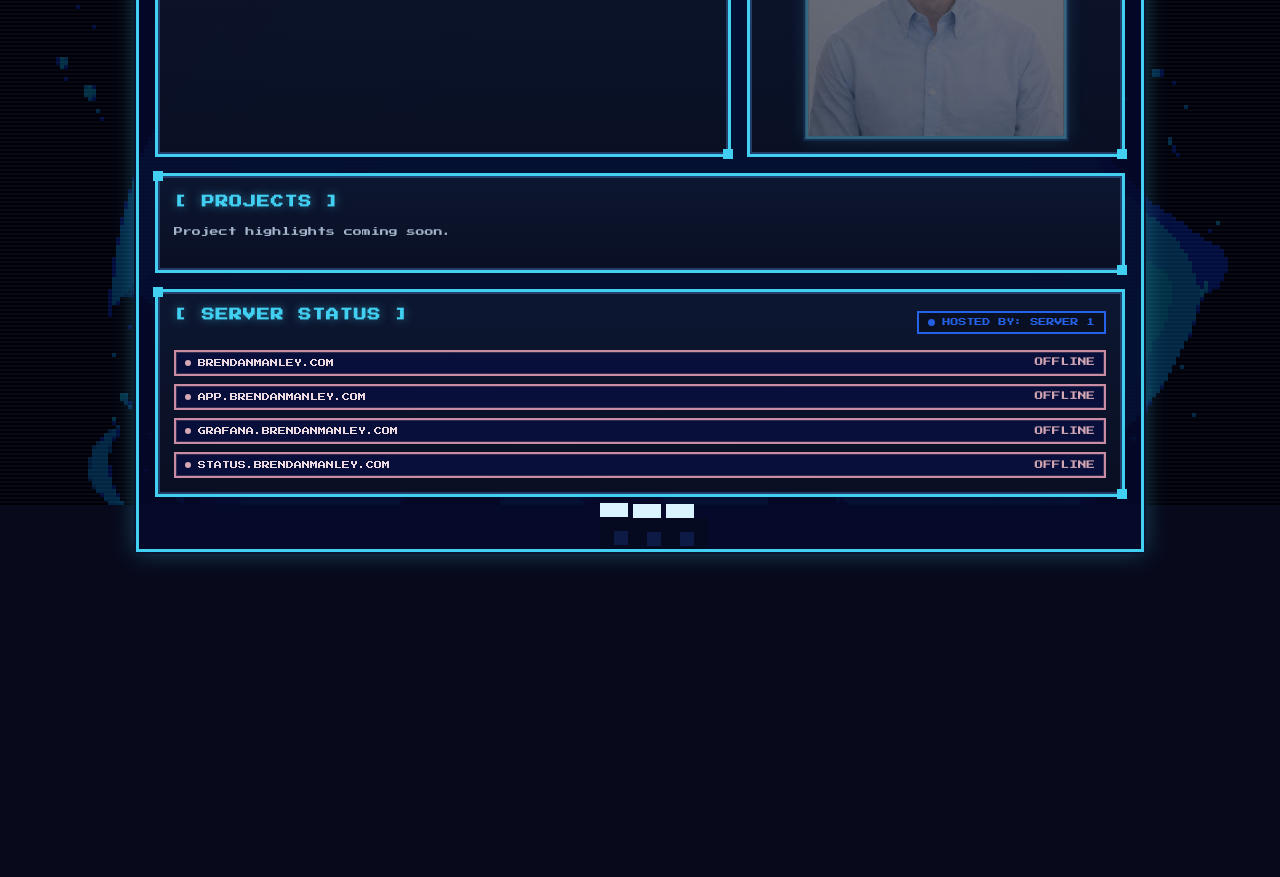
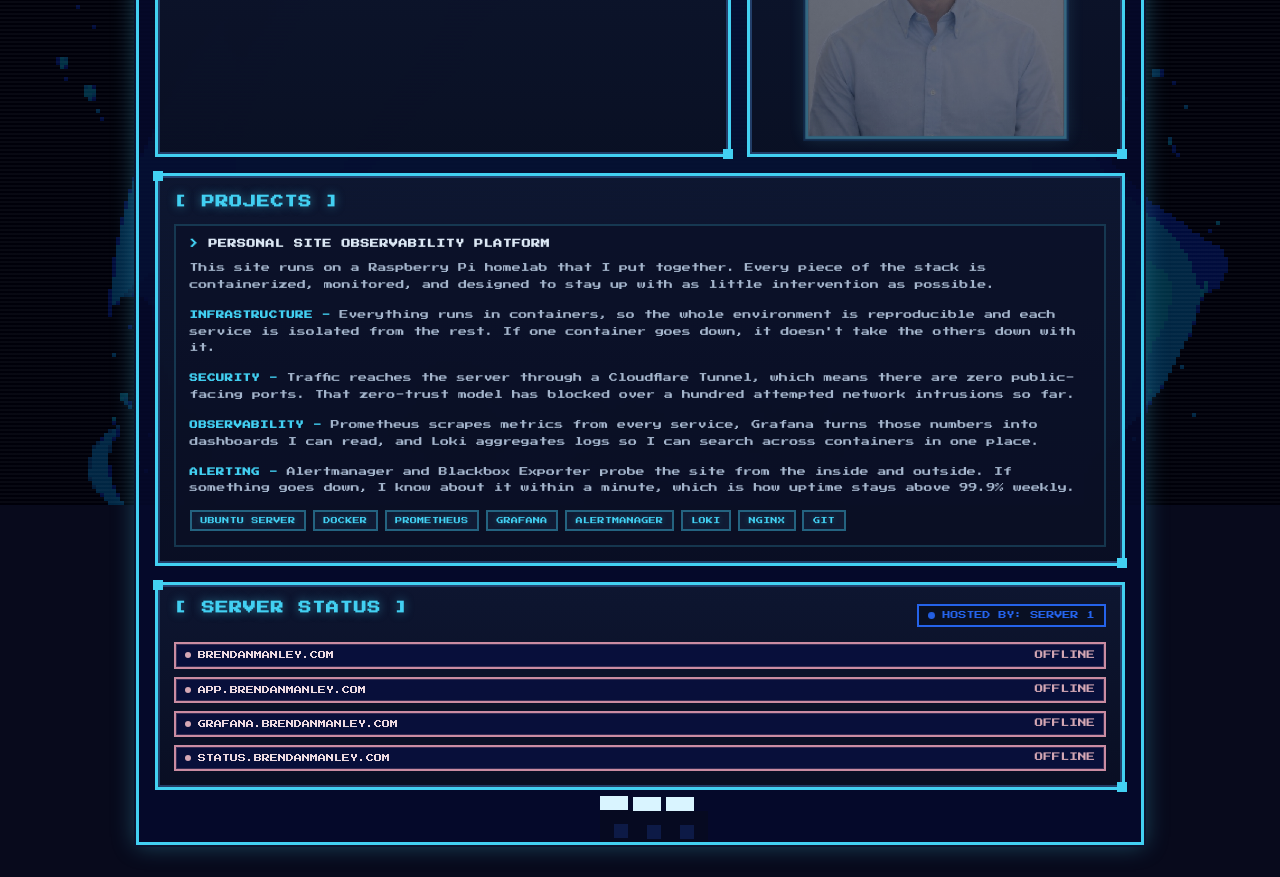
Before and after one commit to spicyhek/homelab-hosted-personal-site, a plain HTML site: page site/index.html in a window 1280 px wide. Shown: the part 295-1172 px from the top of the page. Before the commit the page ends 879 px from the top, so only its background shows below. Drawn offline with Linux system fonts and the light colour scheme; no server answers.

Commit message:
Project section

```diff
--- a/site/index.html
+++ b/site/index.html
@@ -23,7 +23,7 @@
           <article class="panel intro-panel" aria-labelledby="intro-title">
             <h1 id="intro-title">Intro</h1>
             <p>
-              I'm Brendan. This site is hosted from my homelab, where I build and
+              Hi! I'm Brendan. This site is hosted from my homelab, where I build and
               run projects, services, and learn about infrastructure and platform engineering.
             </p>
             <p class="subtitle">
@@ -79,7 +79,51 @@
 
         <section class="panel projects-panel" aria-labelledby="projects-title">
           <h2 id="projects-title">Projects</h2>
-          <p>Project highlights coming soon.</p>
+
+          <article class="project-entry">
+            <h3 class="project-entry-title">Personal Site Observability Platform</h3>
+            <p>
+              This site runs on a Raspberry Pi homelab that I put together.
+              Every piece of the stack is containerized, monitored, and
+              designed to stay up with as little intervention as possible.
+            </p>
+            <p>
+              <strong>Infrastructure -</strong>
+              Everything runs in containers, so the whole
+              environment is reproducible and each service is isolated from
+              the rest. If one container goes down, it doesn't take the
+              others down with it.
+            </p>
+            <p>
+              <strong>Security -</strong>              Traffic reaches the server through a Cloudflare Tunnel, which
+              means there are zero public-facing ports. That zero-trust
+              model has blocked over a hundred attempted network
+              intrusions so far.
+            </p>
+            <p>
+              <strong>Observability -</strong>
+              Prometheus scrapes metrics from every service, Grafana turns
+              those numbers into dashboards I can read, and Loki
+              aggregates logs so I can search across containers in one place.
+            </p>
+            <p>
+              <strong>Alerting -</strong>
+              Alertmanager and Blackbox Exporter probe the site from the
+              inside and outside. If something goes down, I know about it
+              within a minute, which is how uptime stays above 99.9%
+              weekly.
+            </p>
+            <div class="tech-tags" aria-label="Tech stack">
+              <span class="tech-tag">Ubuntu Server</span>
+              <span class="tech-tag">Docker</span>
+              <span class="tech-tag">Prometheus</span>
+              <span class="tech-tag">Grafana</span>
+              <span class="tech-tag">Alertmanager</span>
+              <span class="tech-tag">Loki</span>
+              <span class="tech-tag">Nginx</span>
+              <span class="tech-tag">Git</span>
+            </div>
+          </article>
         </section>
 
         <section class="panel status-panel" aria-labelledby="status-title">
--- a/site/styles.css
+++ b/site/styles.css
@@ -325,8 +325,59 @@ body::after {
   margin: 0 1rem 1rem;
 }
 
-.projects-panel p {
+.project-entry {
+  border: 2px solid rgba(66, 208, 242, 0.2);
+  background: rgba(10, 16, 38, 0.6);
+  padding: 0.85rem;
+  margin-bottom: 0.75rem;
+}
+
+.project-entry:last-child {
+  margin-bottom: 0;
+}
+
+.project-entry-title {
+  margin: 0 0 0.75rem;
+  color: var(--text-main);
+  font-size: 0.56rem;
+  text-transform: uppercase;
+  letter-spacing: 0.06em;
+}
+
+.project-entry-title::before {
+  content: "> ";
+  color: var(--line-cyan);
+}
+
+.projects-panel .project-entry p {
   color: var(--text-muted);
+}
+
+.projects-panel .project-entry p strong {
+  color: var(--line-cyan);
+  text-transform: uppercase;
+  font-size: 0.52rem;
+  letter-spacing: 0.06em;
+}
+
+.tech-tags {
+  display: flex;
+  flex-wrap: wrap;
+  gap: 0.4rem;
+  margin-top: 0.6rem;
+}
+
+.tech-tag {
+  display: inline-block;
+  padding: 0.3rem 0.55rem;
+  font-size: 0.44rem;
+  font-family: inherit;
+  text-transform: uppercase;
+  letter-spacing: 0.04em;
+  color: var(--line-cyan);
+  border: 2px solid rgba(66, 208, 242, 0.4);
+  background: rgba(18, 30, 56, 0.85);
+  text-shadow: 0 0 6px rgba(66, 208, 242, 0.3);
 }
 
 .status-heading-row {
@@ -575,6 +626,10 @@ body::after {
     font-size: 0.72rem;
   }
 
+  .project-entry-title {
+    font-size: 0.54rem;
+  }
+
   .intro-actions {
     gap: 0.45rem;
   }
```
